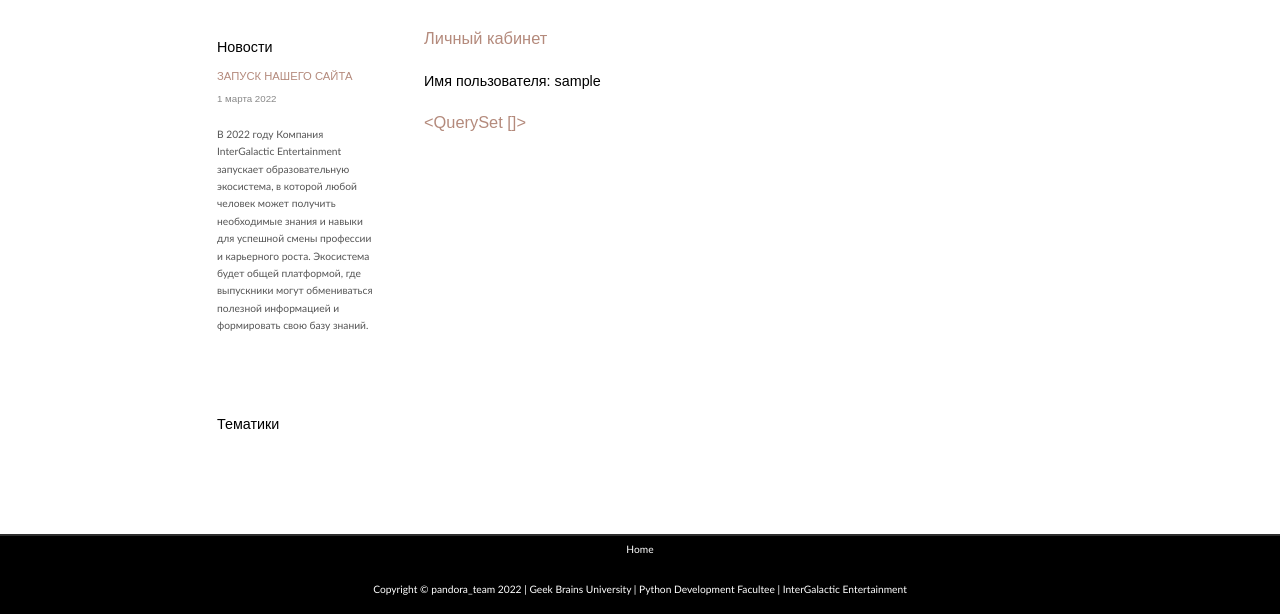
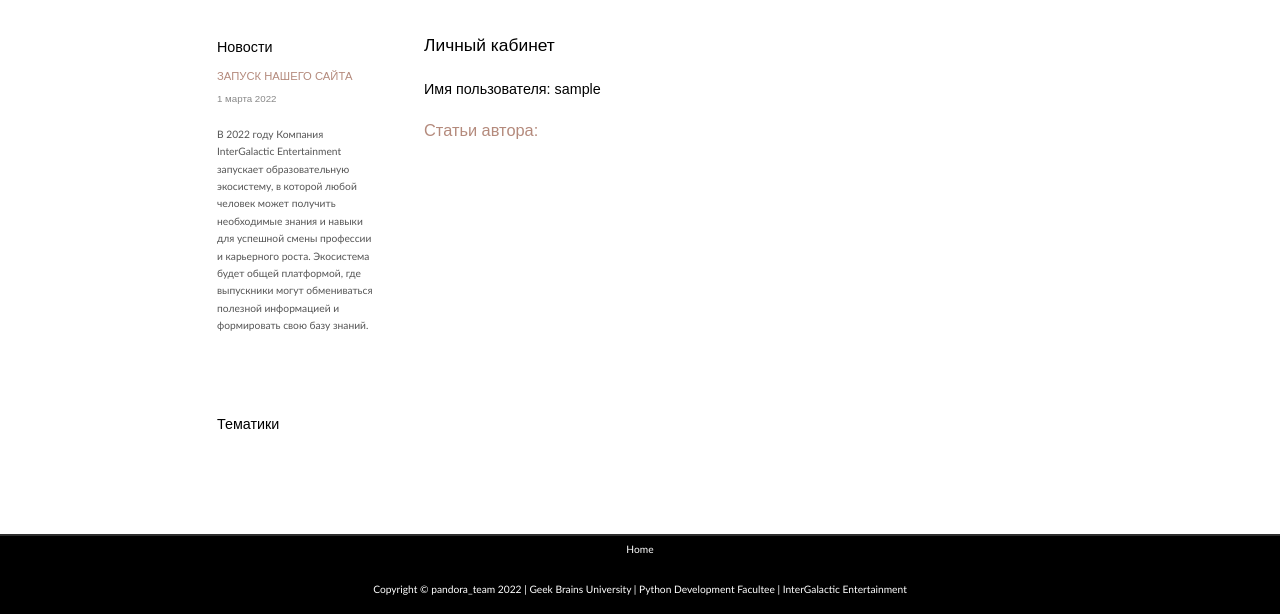
Before and after one commit to Zack8629/Pandora, a Django app: page /accounts/1/ in a window 1280 px wide. Shown: the part 186-800 px from the top of the page. Run offline with Django 4.2, Linux system fonts and the light colour scheme; the visitor is signed in with stand-in values (Sample User, id 1); data comes from the database, SQL or seed files in the repository; data that the repository does not hold is empty.

Commit message:
minor changes

```diff
--- a/Pandora/account/templates/account/account.html
+++ b/Pandora/account/templates/account/account.html
@@ -9,9 +9,9 @@
     <div id="site_content">
         <!--      <div id="banner"></div>-->
         {% include "inc-sidebar.html" %}
-        <h2>{{page_title}}</h2>
+        <h1>{{page_title}}</h1>
         <h3>Имя пользователя: {{object.username}}</h3>
-        <h2>{{articles}}</h2>
+        <h2>Статьи автора:</h2>
         {% for item in articles %}
         <a href="{% url 'articles:article_view' slug=item.slug %}">
             <h4>{{item.title}}</h4>
--- a/Pandora/account/templates/account/articles_create_form.html
+++ b/Pandora/account/templates/account/articles_create_form.html
@@ -5,7 +5,8 @@
     <title>Title</title>
 </head>
 <body>
-    <form method="post">{% csrf_token %}
+<p>TEST</p>
+<form method="post">{% csrf_token %}
         {{ form.as_p }}
         <input type="submit" value="Save">
     </form>
--- a/Pandora/articles/templates/inc-sidebar.html
+++ b/Pandora/articles/templates/inc-sidebar.html
@@ -6,7 +6,7 @@
             <h3>Новости</h3>
             <h4>Запуск нашего сайта</h4>
             <h5>1 марта 2022</h5>
-            <p>В 2022 году Компания InterGalactic Entertainment запускает образовательную экосистема, в которой любой
+            <p>В 2022 году Компания InterGalactic Entertainment запускает образовательную экосистему, в которой любой
               человек может получить необходимые знания и навыки для успешной смены профессии и карьерного роста.
               Экосистема будет общей платформой, где выпускники могут обмениваться полезной информацией и
               формировать свою базу знаний. <br />
--- a/Pandora/articles/urls.py
+++ b/Pandora/articles/urls.py
@@ -7,6 +7,5 @@ app_name = 'articles'
 urlpatterns = [
     path('', articles.articles_all, name='index_articles'),
     path('<slug:slug>/', articles.article_view, name='article_view'),
-    # path('hub_<int:pk>/', articles.category_view, name='category_view'),
     path('categories/<slug:slug>/', articles.CategoryDetail.as_view(), name='category_view'),
 ]
```
